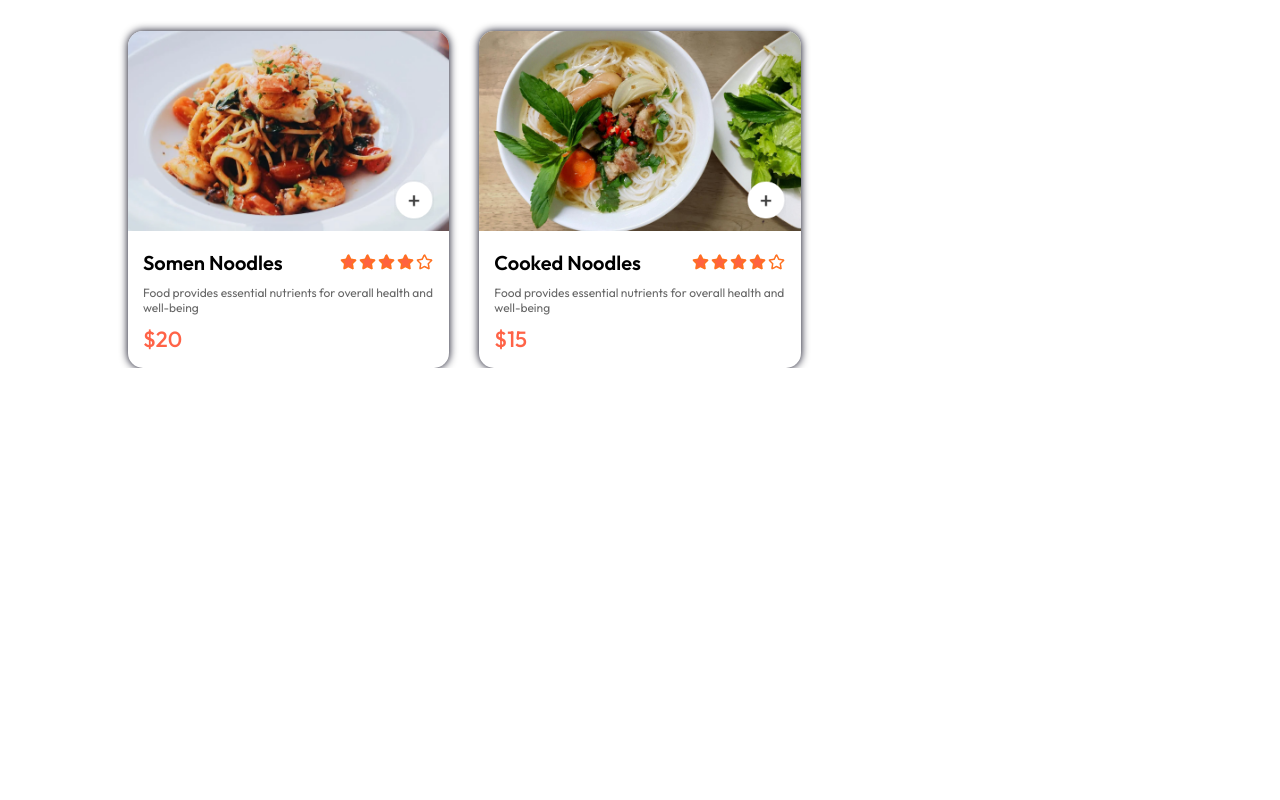
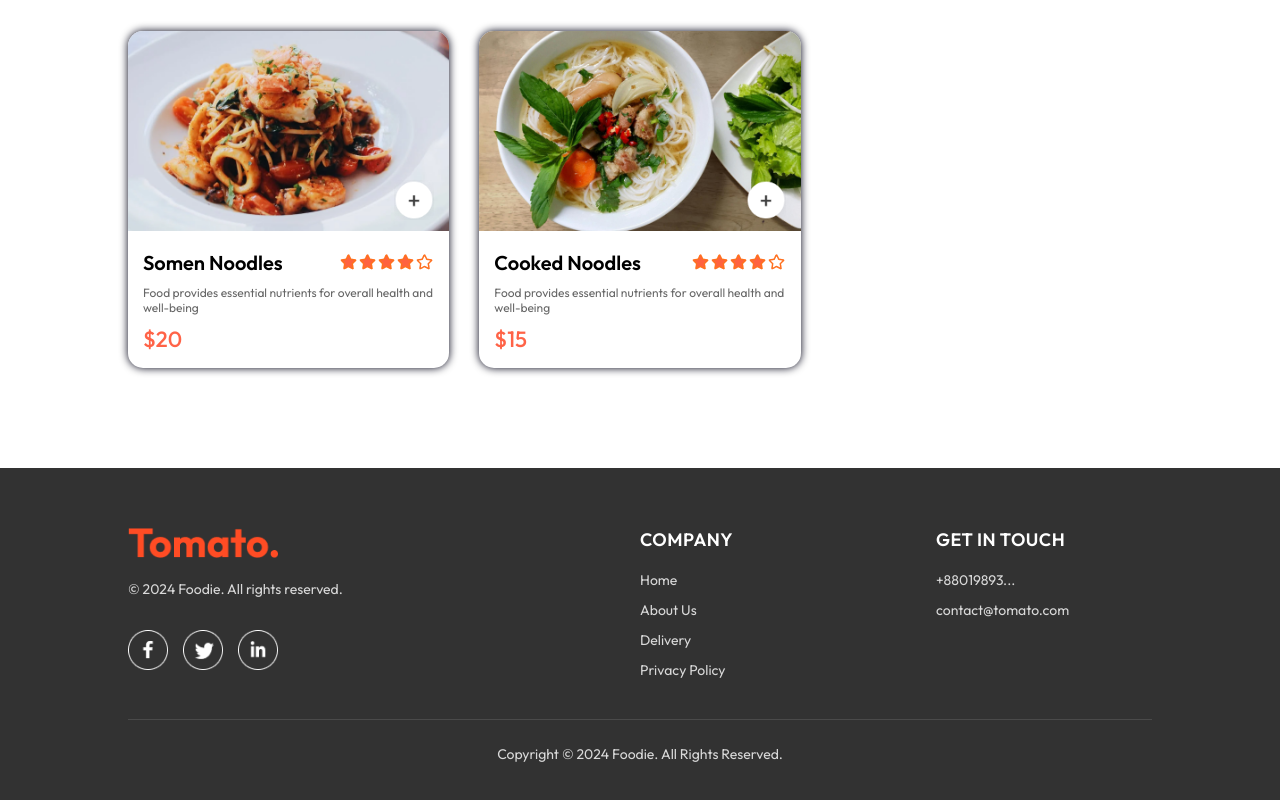
Before and after one commit to AminaIslam1912/mern_project, a React (Vite) app in the folder frontend/: page / in a window 1280 px wide. Shown: the part 4835-5635 px from the top of the page. Before the commit the page ends 5203 px from the top, so only its background shows below. Built offline with nearby package versions, Linux system fonts and the light colour scheme.

Commit message:
footer added

```diff
--- a/frontend/src/App.jsx
+++ b/frontend/src/App.jsx
@@ -5,9 +5,11 @@ import { Route, Routes } from 'react-router-dom'
 import Home from './pages/Home/Home'
 import Cart from './pages/Cart/Cart'
 import PlaceOrder from './pages/PlaceOrder/PlaceOrder'
+import Footer from './components/Footer/Footer'
 
 const App = () => {
   return (
+    <>
     <div className='app'>
       <Navbar />
       <Routes>
@@ -16,6 +18,10 @@ const App = () => {
         <Route path='/placeorder' element={<PlaceOrder />} />
       </Routes>
     </div>
+    <Footer />
+    </>
+
+
   )
 }
 
--- a/frontend/src/components/FoodItem/FoodItem.css
+++ b/frontend/src/components/FoodItem/FoodItem.css
@@ -1,81 +1,89 @@
+@keyframes fadeIn {
+  0% {
+    opacity: 0;
+    transform: translateY(20px);
+  }
+  100% {
+    opacity: 1;
+    transform: translateY(0);
+  }
+}
+
 .food-item {
-  width : 100% ;
-  border-radius : 15px ;
-    margin: auto;
+  width: 100%;
+  border-radius: 15px;
+  margin: auto;
   box-shadow: 0px 0px 8px #000015;
-  transition: 3s ;
+  transition: 0.3s;
 
-  animation: fadeIn 3s ;
-
+  animation: fadeIn 1s;
 }
 
 .food-item-img {
-  width : 100% ;
-  height : 200px ;
-  object-fit : cover ;
-  border-radius : 15px 15px 0 0 ;
+  width: 100%;
+  height: 200px;
+  object-fit: cover;
+  border-radius: 15px 15px 0 0;
 }
 
 .food-item-info {
-  padding : 15px ;
+  padding: 15px;
 }
 
-.food-item-name-rating{
+.food-item-name-rating {
   /* margin-top: 2px; */
-  display: flex ;
-  justify-content: space-between ;
-  align-items: center ;
-  margin-bottom: 10px ;
+  display: flex;
+  justify-content: space-between;
+  align-items: center;
+  margin-bottom: 10px;
 }
 
-.food-item-name-rating p{
-  font-size: 20px ;
-  font-weight: 600 ;
-
+.food-item-name-rating p {
+  font-size: 20px;
+  font-weight: 600;
 }
 
-.food-item-name-rating imp{
-  width: 70px ;
-
+.food-item-name-rating imp {
+  width: 70px;
 }
-.food-item-desc{
+.food-item-desc {
   color: #676767;
-  font-size: 12px ;
+  font-size: 12px;
 }
-.food-item-price{
-  margin-top: 10px ;
-  font-size: 22px ;
-  font-weight: 500 ;
+.food-item-price {
+  margin-top: 10px;
+  font-size: 22px;
+  font-weight: 500;
   color: tomato;
 }
 
-.food-item-img-container{
- position: relative;
+.food-item-img-container {
+  position: relative;
 }
 
 .food-item-img-container .add {
-width : 40px ;
-position: absolute;
-bottom: 15px ;
-right: 15px ;
-cursor: pointer;
-border-radius: 50;
+  width: 40px;
+  position: absolute;
+  bottom: 15px;
+  right: 15px;
+  cursor: pointer;
+  border-radius: 50;
 }
 
-.food-item-counter{
+.food-item-counter {
   position: absolute;
-  bottom: 15px ;
-  right: 15px ;
+  bottom: 15px;
+  right: 15px;
 
-  border-radius: 15px ;
-  display: flex ;
-  align-items: center ;
-  gap: 10px ;
-  padding: 6px ;
+  border-radius: 15px;
+  display: flex;
+  align-items: center;
+  gap: 10px;
+  padding: 6px;
   background-color: white;
 }
 
-.food-item-counter img{
-  width : 30px ;
+.food-item-counter img {
+  width: 30px;
   cursor: pointer;
 }
--- /dev/null
+++ b/frontend/src/components/Footer/Footer.css
@@ -0,0 +1,131 @@
+.footer {
+  background-color: #323232;
+  color: white;
+  padding: 60px 0 20px 0;
+  margin-top: 100px;
+}
+
+.footer-content {
+  width: 80%;
+  margin: auto;
+  display: grid;
+  grid-template-columns: 2fr 1fr 1fr;
+  gap: 80px;
+  padding-bottom: 40px;
+}
+
+.footer-content-left {
+  display: flex;
+  flex-direction: column;
+  gap: 20px;
+}
+
+.footer-content-left img {
+  width: 150px;
+}
+
+.footer-content-left p {
+  color: #d9d9d9;
+  font-size: 14px;
+  line-height: 1.6;
+}
+
+.footer-social-icons {
+  display: flex;
+  gap: 15px;
+  margin-top: 10px;
+}
+
+.footer-social-icons img {
+  width: 40px;
+  cursor: pointer;
+  transition: transform 0.3s ease;
+}
+
+.footer-social-icons img:hover {
+  transform: scale(1.1);
+}
+
+.footer-content-center h2,
+.footer-content-right h2 {
+  font-size: 18px;
+  font-weight: 600;
+  margin-bottom: 20px;
+  color: white;
+  letter-spacing: 0.5px;
+}
+
+.footer-content-center ul,
+.footer-content-right ul {
+  list-style: none;
+  display: flex;
+  flex-direction: column;
+  gap: 12px;
+}
+
+.footer-content-center li,
+.footer-content-right li {
+  color: #d9d9d9;
+  font-size: 14px;
+  cursor: pointer;
+  transition: all 0.3s ease;
+}
+
+.footer-content-center li:hover,
+.footer-content-right li:hover {
+  color: tomato;
+  padding-left: 5px;
+}
+
+.footer hr {
+  width: 80%;
+  margin: 0 auto;
+  border: none;
+  height: 1px;
+  background-color: #4a4a4a;
+}
+
+.footer-copyright {
+  text-align: center;
+  padding: 25px 0;
+  font-size: 14px;
+  color: #d9d9d9;
+}
+
+/* Responsive Design */
+@media (max-width: 900px) {
+  .footer-content {
+    grid-template-columns: 1fr 1fr;
+    gap: 40px;
+  }
+
+  .footer-content-left {
+    grid-column: 1 / -1;
+  }
+}
+
+@media (max-width: 600px) {
+  .footer {
+    padding: 40px 0 15px 0;
+    margin-top: 60px;
+  }
+
+  .footer-content {
+    grid-template-columns: 1fr;
+    gap: 30px;
+    width: 90%;
+  }
+
+  .footer hr {
+    width: 100%;
+    height: 2px;
+    margin: 20px 0;
+    background-color:gray;
+    border: none;
+  }
+
+  .footer-copyright {
+    padding: 20px 0;
+    font-size: 12px;
+  }
+}
--- /dev/null
+++ b/frontend/src/components/Footer/Footer.jsx
@@ -0,0 +1,49 @@
+import React from 'react'
+import './Footer.css'
+import { assets } from '../../assets/assets'
+
+const Footer = () => {
+  return (
+    <div className='footer' id='footer'>
+      <div className="footer-content">
+        <div className="footer-content-left">
+          <img src={assets.logo} alt="" />
+          <p>© 2024 Foodie. All rights reserved.</p>
+          <div className="footer-social-icons">
+            <img src={assets.facebook_icon} alt="Facebook" />
+            <img src={assets.twitter_icon} alt="Twitter" />
+            <img src={assets.linkedin_icon} alt="LinkedIn" />
+          </div>
+        </div>
+        <div className="footer-content-center">
+          <h2>COMPANY</h2>
+          <ul>
+            <li>Home</li>
+            <li>About Us</li>
+            <li>Delivery</li>
+            <li>Privacy Policy</li>
+          </ul>
+        </div>
+        <div className="footer-content-right">
+
+          <h2>GET IN TOUCH</h2>
+          <ul>
+            <li>+88019893...</li>
+            <li> contact@tomato.com</li>
+          </ul>
+
+        </div>
+
+      </div>
+
+      <hr />
+
+      <div className="footer-copyright">
+        Copyright © 2024 Foodie. All Rights Reserved.
+      </div>
+
+    </div>
+  )
+}
+
+export default Footer
```
